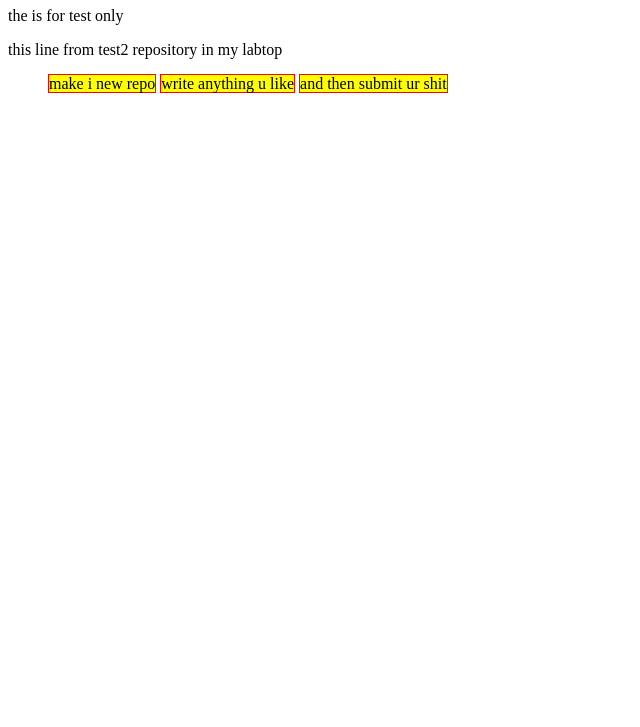
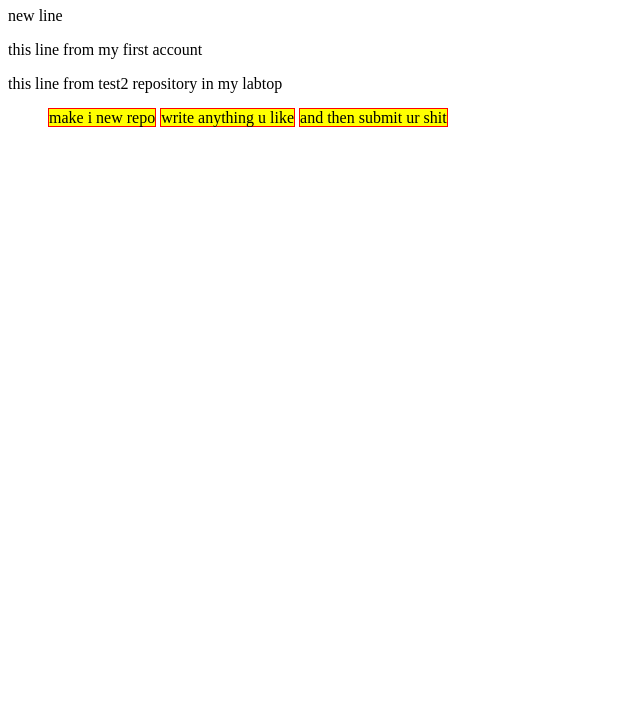
Before and after one commit to basimtechcampus/repo3, a plain HTML site: page index.html in a window 1280 px wide. Shown: the part 73-800 px from the top of the page, without its empty margins (0-640 px from the left). Drawn offline with Linux system fonts and the light colour scheme.

Commit message:
new line

```diff
--- a/index.html
+++ b/index.html
@@ -15,7 +15,8 @@
 </head>
 <body>
 	<h1>test file</h1>
-<p>the is for test only</p>
+	<p>new line</p>
+<p>this line from my first account</p>
 <p>this line from test2 repository in my labtop</p>
 <ol>
 	<li>make i new repo</li>
```
